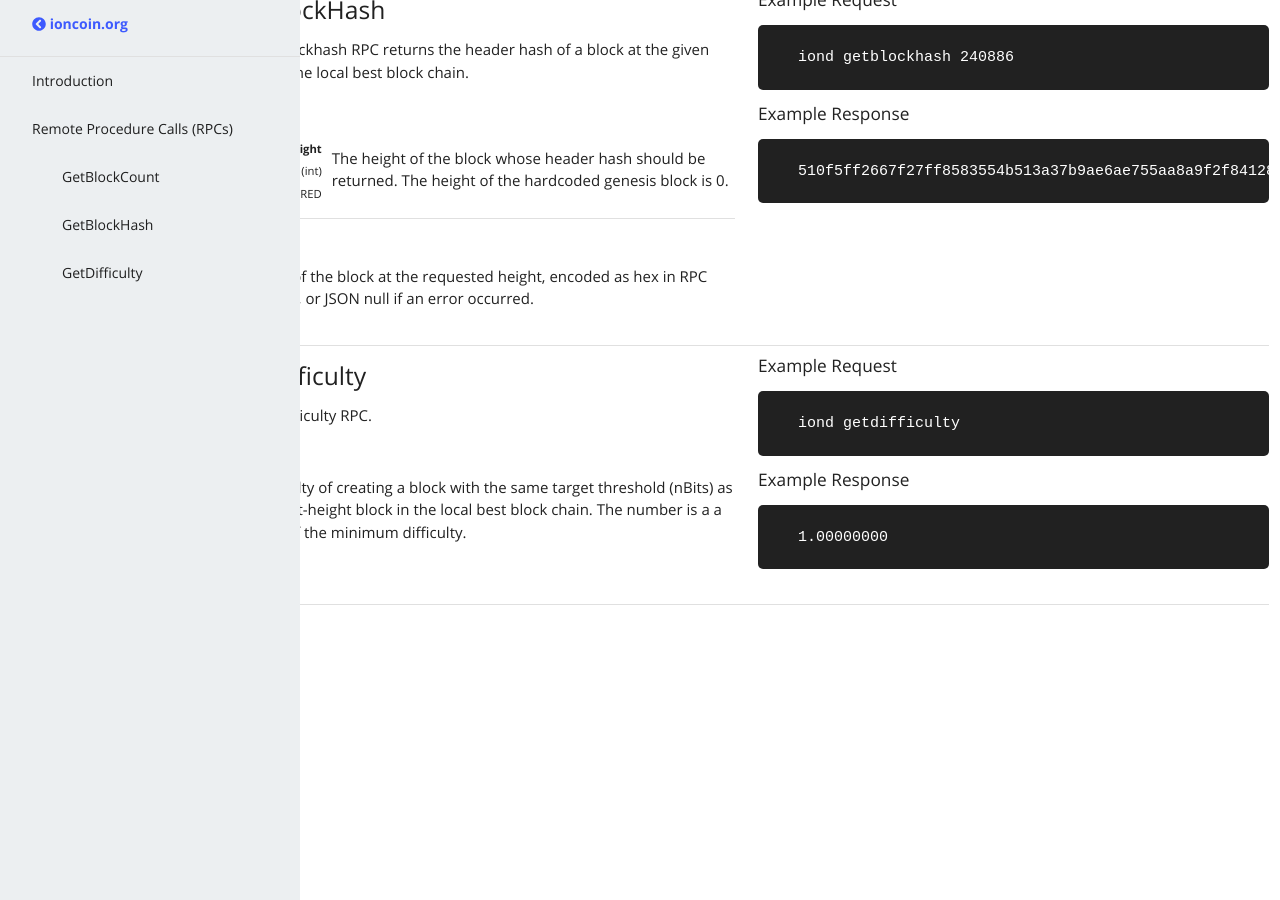
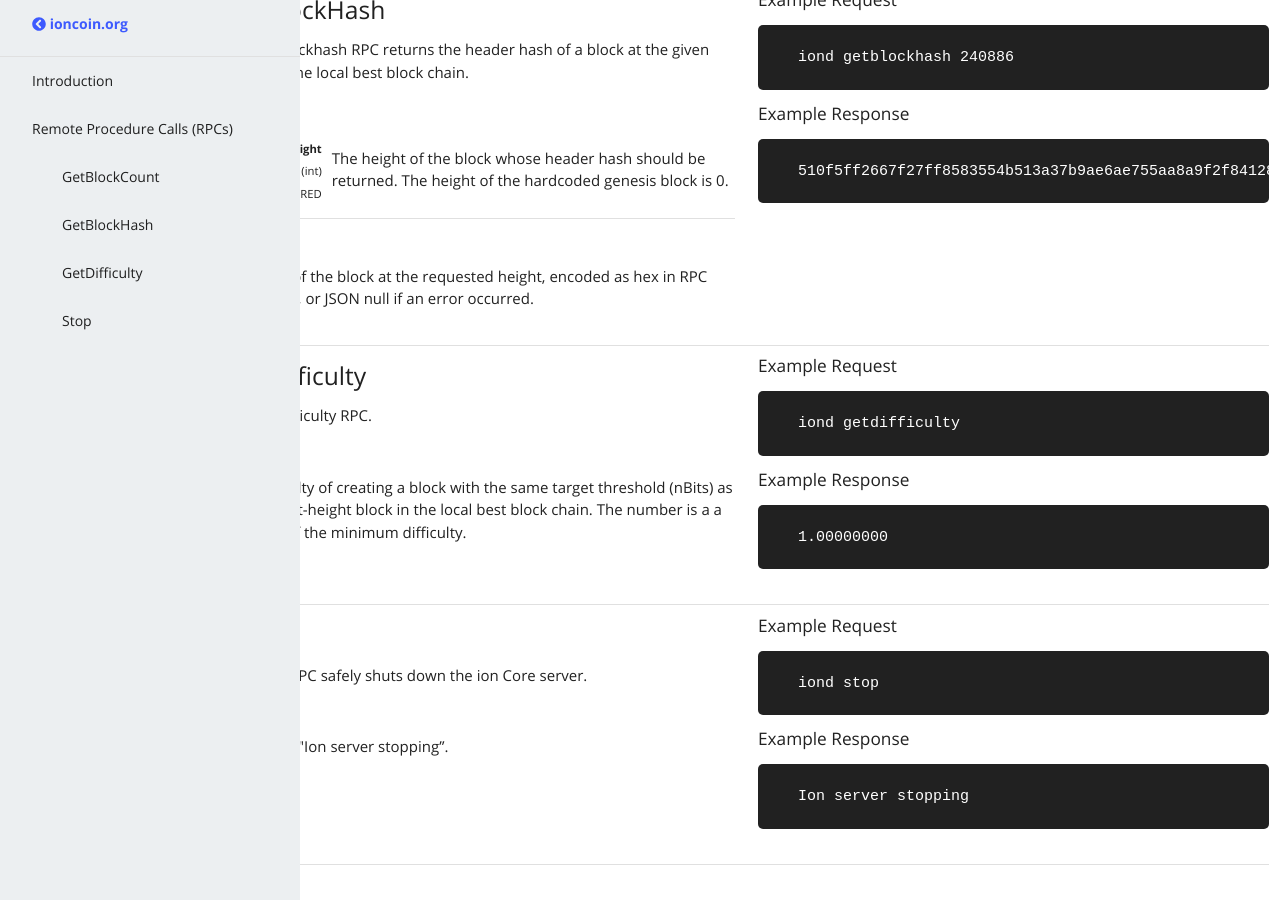
Before and after one commit to ioncoincore/ioncoin.org, a Jekyll site: the page built from en/developers/documentation.html, in a window 1280 px wide and 900 px high, scrolled down 654 px. Built offline with Jekyll 4.4.1, drawn with Linux system fonts in a browser that asks for light colours.

Commit message:
Add documentation for the Stop RPC

```diff
--- a/_data/rpc.yml
+++ b/_data/rpc.yml
@@ -29,3 +29,12 @@
     returns: The difficulty of creating a block with the same target threshold (nBits) as the highest-height block in the local best block chain. The number is a a multiple of the minimum difficulty.
     example_request: iond getdifficulty
     example_response: "1.00000000"
+
+-
+    name: Stop
+    anchor: stop
+    description: The stop RPC safely shuts down the ion Core server.
+    arguments:
+    returns: The string "Ion server stopping”.
+    example_request: iond stop
+    example_response: Ion server stopping
```
